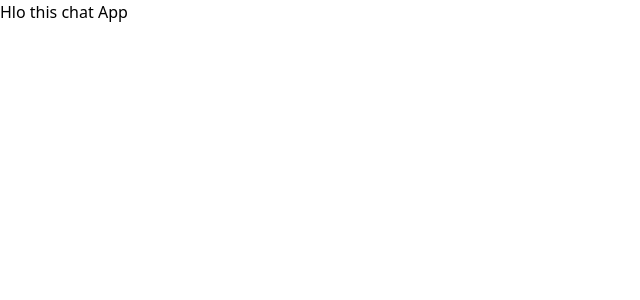
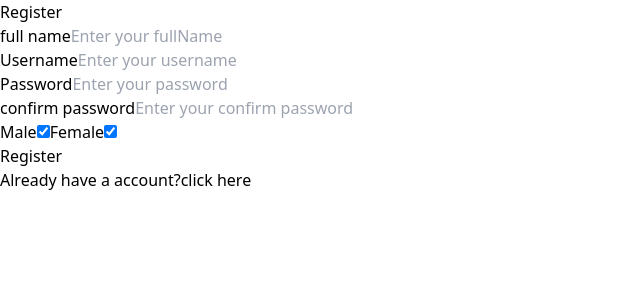
Before and after one commit to vishalyadav0987/Chat-App, a React (Vite) app in the folder frontend/: page /register in a window 1280 px wide. Shown: the top 300 px of the page, without its empty margins (0-640 px from the left). Built offline with nearby package versions, Linux system fonts and the light colour scheme.

Commit message:
Set Routes

```diff
--- a/frontend/src/App.jsx
+++ b/frontend/src/App.jsx
@@ -1,10 +1,24 @@
 import React from 'react'
+import Home from './Pages/Home';
+import { BrowserRouter, Route, Routes } from 'react-router-dom'
+import Login from './Login/Login'
+import Register from './Register/Register'
+
+
 
 const App = () => {
   return (
-    <div>
-      <h1>Hlo this chat App</h1>
-    </div>
+    <>
+      <BrowserRouter>
+        <div className="bg-slate-950 h-[100vh] overflow-hidden">
+          <Routes>
+            <Route path='/' element={<Home />} />
+            <Route path='/login' element={<Login />} />
+            <Route path='/register' element={<Register />} />
+          </Routes>
+        </div>
+      </BrowserRouter>
+    </>
   )
 }
 
```
